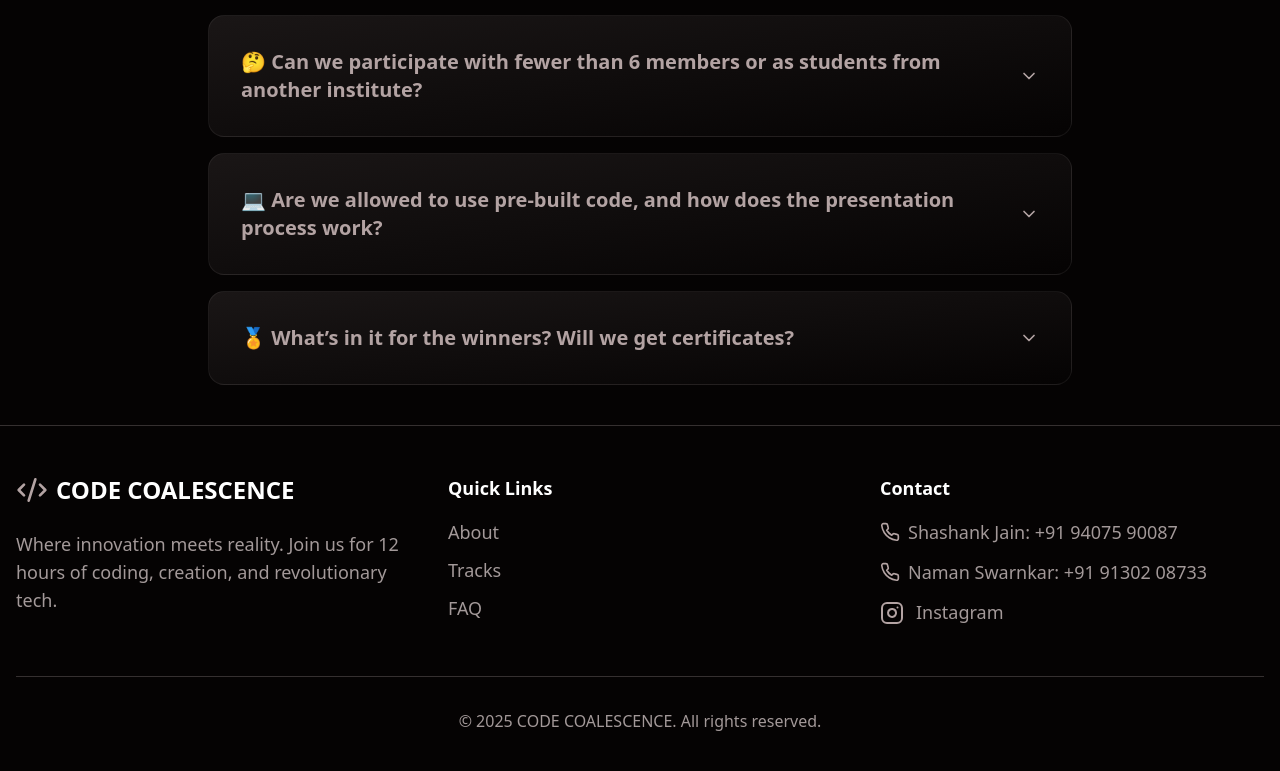
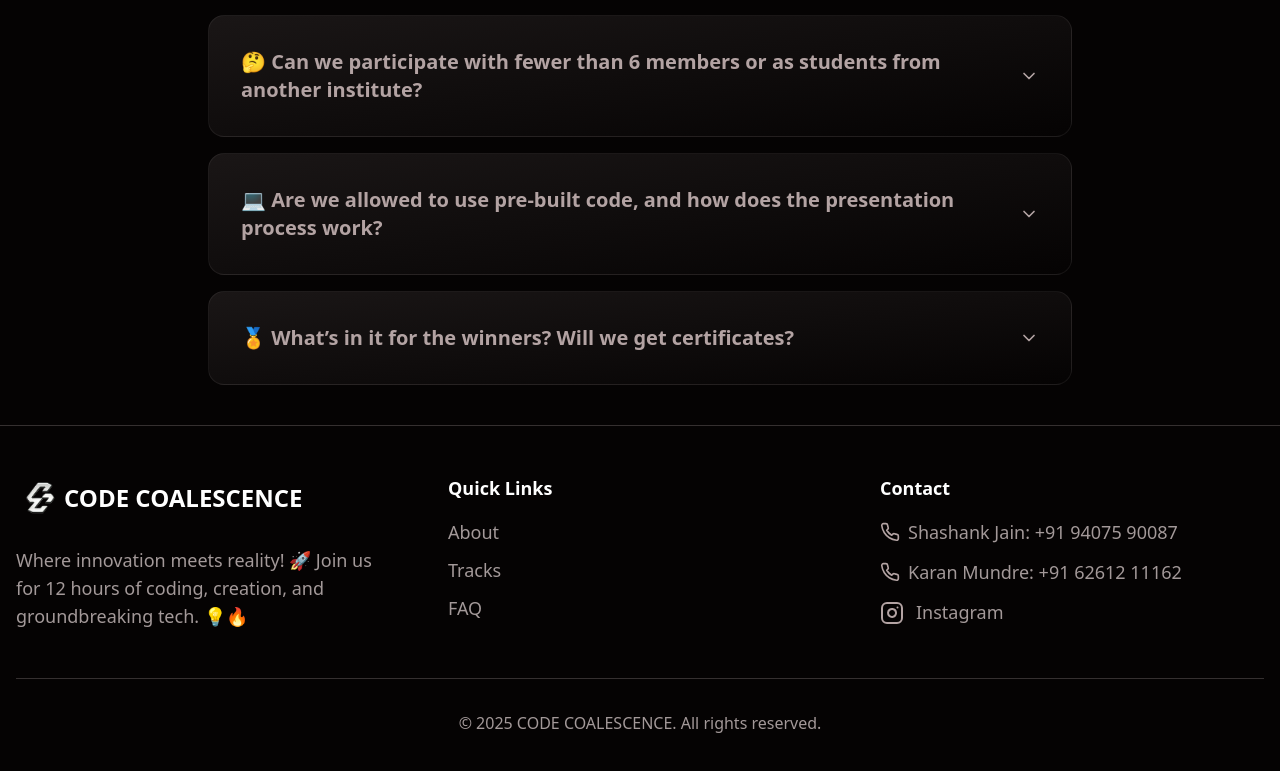
Before and after one commit to ayushmanlakshkar/CODE-COALESCENCE, a React (Vite) app: page / in a window 1280 px wide. Shown: the part 5503-6274 px from the top of the page. Built offline with nearby package versions, Linux system fonts and the light colour scheme.

Commit message:
changes to footer

```diff
--- a/src/components/Footer.tsx
+++ b/src/components/Footer.tsx
@@ -1,6 +1,6 @@
 import { Code2, Instagram, Phone } from "lucide-react";
 import React from "react";
-
+import logo from '../assets/logo2.png'
 function Footer() {
   return (
     <footer className="py-8 md:py-12 px-4 border-t border-content-subtle/50">
@@ -9,13 +9,12 @@ function Footer() {
         <div className="grid md:grid-cols-3 gap-8 md:gap-12">
           {/* Hidden on Small Screens */}
           <div className="hidden md:block">
-            <div className="flex items-center gap-2 mb-6">
-              <Code2 className="w-8 h-8 text-primary" />
+            <div className="flex items-center mb-6">
+              <img src={logo} className="w-12 h-12" />
               <span className="font-bold text-2xl">CODE COALESCENCE</span>
             </div>
             <p className="text-content-muted text-lg">
-              Where innovation meets reality. Join us for 12 hours of coding,
-              creation, and revolutionary tech.
+            Where innovation meets reality! 🚀 Join us for 12 hours of coding, creation, and groundbreaking tech. 💡🔥
             </p>
           </div>
 
@@ -63,7 +62,7 @@ function Footer() {
                   Shashank Jain: +91 94075 90087
                 </a>
               </li>
-              <li className="flex justify-center md:justify-start items-center gap-2 hover:text-primary transition-colors">
+              {/* <li className="flex justify-center md:justify-start items-center gap-2 hover:text-primary transition-colors">
                 <Phone className="w-5 h-5 text-primary" />
                 <a
                   href="tel:+919130208733"
@@ -71,7 +70,25 @@ function Footer() {
                 >
                   Naman Swarnkar: +91 91302 08733
                 </a>
+              </li> */}
+              <li className="flex justify-center md:justify-start items-center gap-2 hover:text-primary transition-colors">
+                <Phone className="w-5 h-5 text-primary" />
+                <a
+                  href="tel:+916261211162"
+                  className="hover:text-primary transition-colors"
+                >
+                  Karan Mundre: +91 62612 11162
+                </a>
               </li>
+              {/* <li className="flex justify-center md:justify-start items-center gap-2 hover:text-primary transition-colors">
+                <Phone className="w-5 h-5 text-primary" />
+                <a
+                  href="tel:+918871539009"
+                  className="hover:text-primary transition-colors"
+                >
+                  Ayushman Lakshkar: +91 88715 39009
+                </a>
+              </li> */}
               <li className="flex justify-center md:justify-start items-center gap-3 hover:text-primary transition-colors">
                 <Instagram className="w-6 h-6 text-primary" />
                 <a
```
